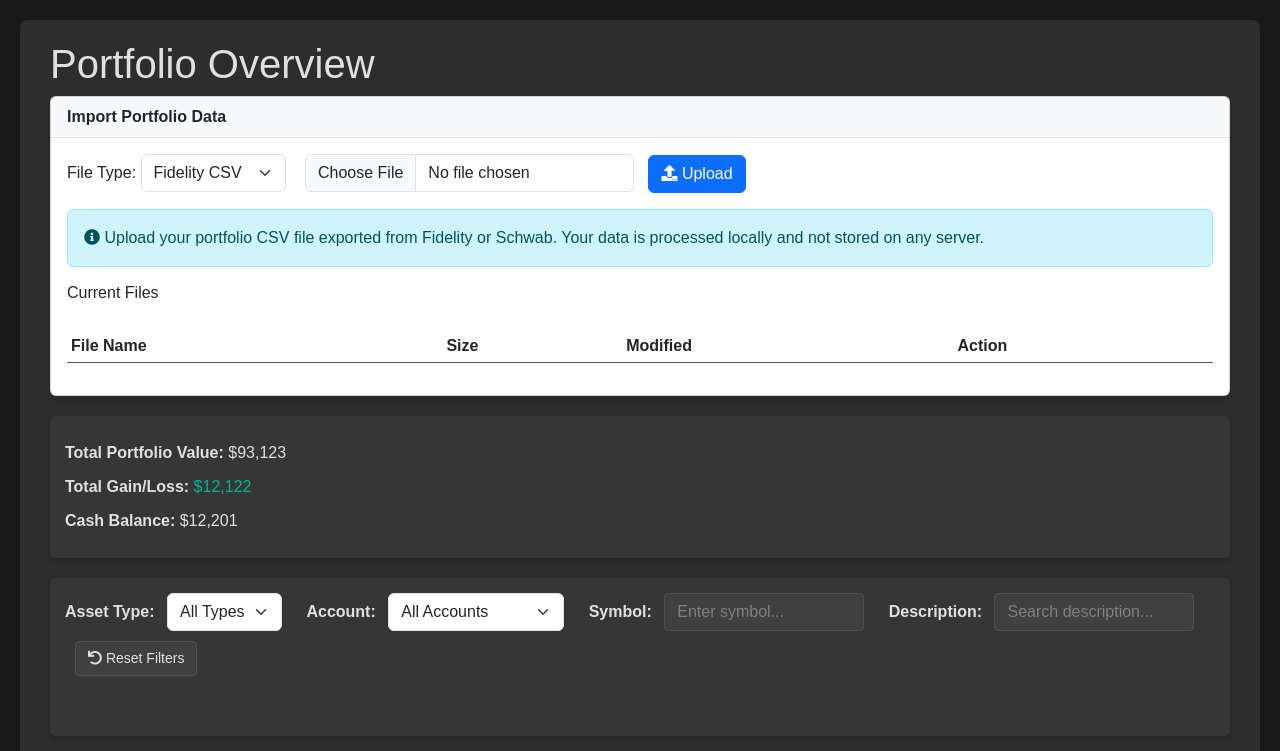
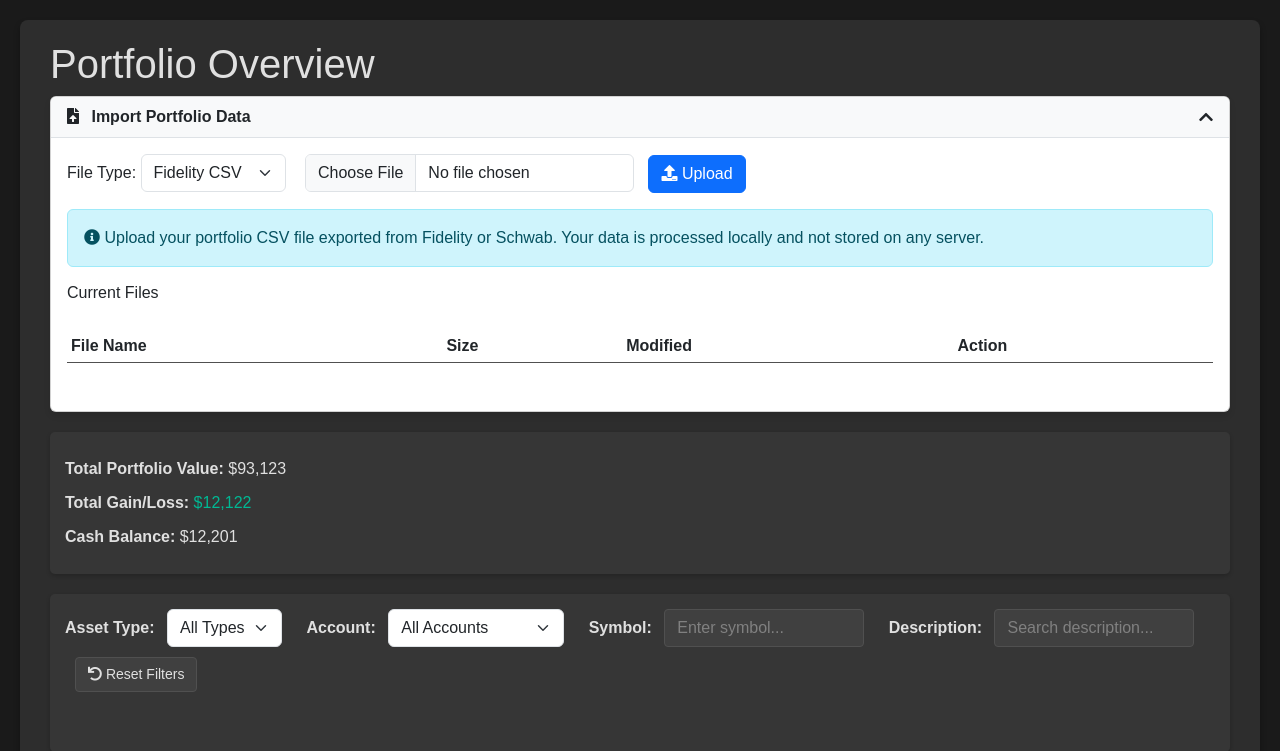
Before and after one commit to njucsHikaru/portfolio_viz, a Flask app: page / in a window 1280 px wide. Shown: the top 751 px of the page. Run offline with Flask 3, Linux system fonts and the light colour scheme; data that the repository does not hold is empty; some libraries are stand-ins or nearby versions.

Commit message:
feat: add collapsible import section

```diff
--- a/templates/index.html
+++ b/templates/index.html
@@ -7,6 +7,8 @@
     <link href="https://cdn.jsdelivr.net/npm/bootstrap@5.3.0/dist/css/bootstrap.min.css" rel="stylesheet">
     <script src="https://cdn.plot.ly/plotly-latest.min.js"></script>
     <script src="https://code.jquery.com/jquery-3.6.0.min.js"></script>
+    <script src="https://cdn.jsdelivr.net/npm/@popperjs/core@2.11.8/dist/umd/popper.min.js"></script>
+    <script src="https://cdn.jsdelivr.net/npm/bootstrap@5.3.0/dist/js/bootstrap.bundle.min.js"></script>
     <style>
         .card {
             margin-bottom: 20px;
@@ -274,6 +276,33 @@
         h1, h2 {
             color: #e0e0e0;
         }
+        .rotate-180 {
+            transform: rotate(180deg);
+            transition: transform 0.3s ease;
+        }
+        .card-header[data-bs-toggle="collapse"] {
+            transition: background-color 0.3s ease;
+        }
+        .card-header[data-bs-toggle="collapse"]:hover {
+            background-color: #f0f0f0;
+        }
+        .fa-chevron-down {
+            transition: transform 0.3s ease;
+        }
+        .transition-transform {
+            transition: transform 0.3s ease;
+        }
+        [aria-expanded="true"] .fa-chevron-down {
+            transform: rotate(180deg);
+        }
+        .card-header[role="button"] {
+            cursor: pointer;
+            user-select: none;
+            transition: background-color 0.3s ease;
+        }
+        .card-header[role="button"]:hover {
+            background-color: rgba(0, 0, 0, 0.1);
+        }
     </style>
     <link rel="stylesheet" href="https://cdnjs.cloudflare.com/ajax/libs/font-awesome/5.15.4/css/all.min.css">
 </head>
@@ -283,12 +312,16 @@
 
         <!-- File Upload Section -->
         <div class="upload-section" style="margin-bottom: 20px;">
+            <div class="card">
+                <div class="card-header" role="button" data-bs-toggle="collapse" data-bs-target="#uploadCollapse" aria-expanded="true" aria-controls="uploadCollapse">
+                    <div class="d-flex justify-content-between align-items-center">
+                        <span><i class="fas fa-file-upload me-2"></i> Import Portfolio Data</span>
+                        <i class="fas fa-chevron-down transition-transform"></i>
+                    </div>
+                </div>
+                <div class="collapse show" id="uploadCollapse">
+                    <div class="card-body">
                         <form id="upload-form" enctype="multipart/form-data" class="mb-3">
-                <div class="card">
-                    <div class="card-header">
-                        Import Portfolio Data
-                    </div>
-                    <div class="card-body">
                             <div class="mb-3">
                                 <label for="file-type" class="form-label">File Type:</label>
                                 <select class="form-select" id="file-type" name="file-type" style="width: auto; display: inline-block; margin-right: 15px;">
@@ -324,9 +357,10 @@
                                     </table>
                                 </div>
                             </div>
+                        </form>
                     </div>
                 </div>
-            </form>
+            </div>
         </div>
 
         <!-- Summary Section -->
@@ -999,11 +1033,19 @@
 
         // Initial load
         $(document).ready(function() {
+            // Initialize all data
             loadSummary();
             loadCharts();
             loadAccounts();
             loadHoldings();
             loadFiles();
+
+            // Add collapse event handler
+            $('#uploadCollapse').on('show.bs.collapse hide.bs.collapse', function() {
+                const header = $(this).prev('.card-header');
+                const icon = header.find('.fa-chevron-down');
+                icon.toggleClass('rotate-180');
+            });
 
             // Add event listeners for filters
             $('#type-filter').change(function() {
```
Lines whose indentation alone changed are shown as unchanged.
